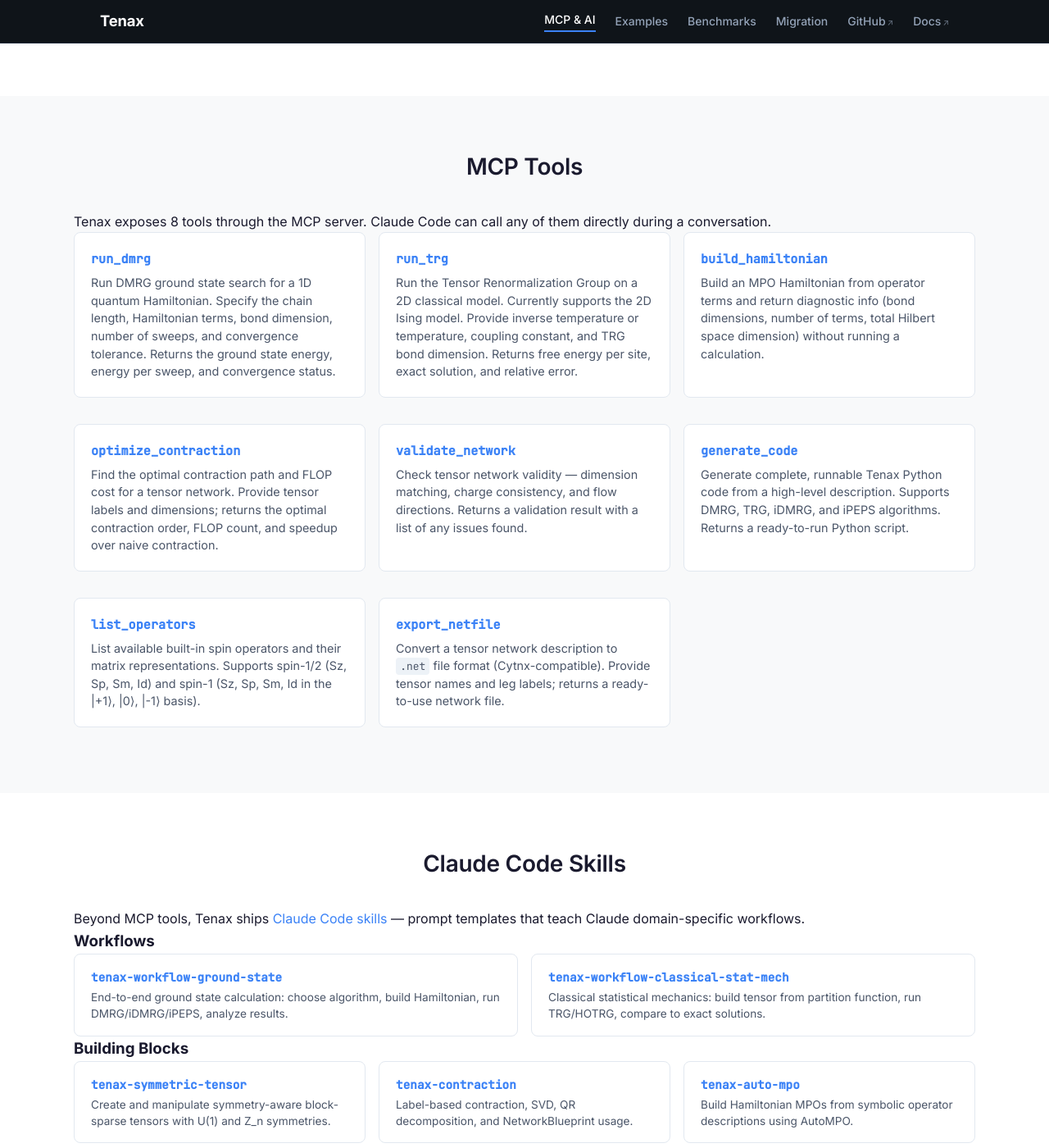
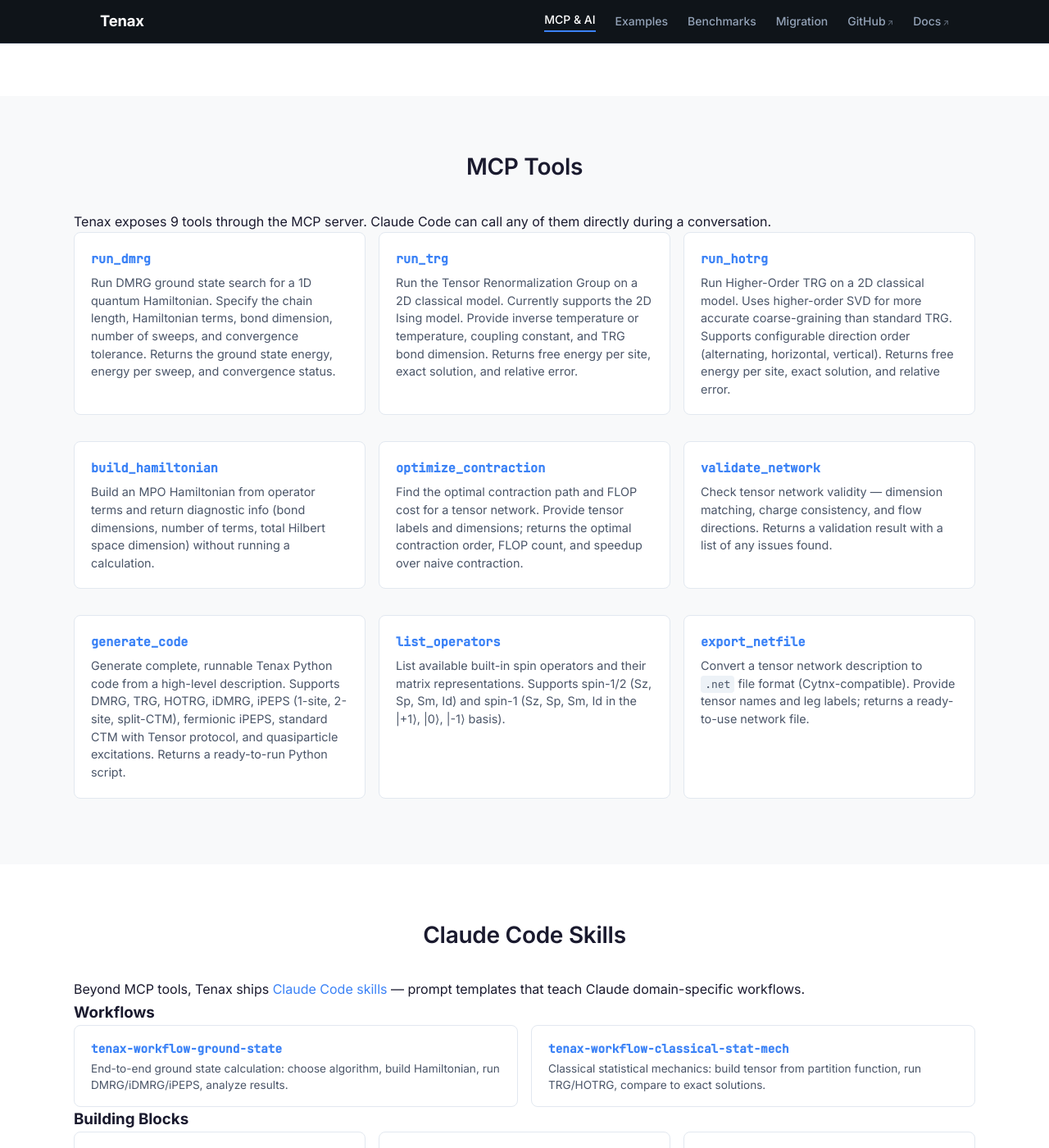
Before and after one commit to tenax-lab/tenax-lab.github.io, a Jekyll site: the page built from mcp.md, in a window 1280 px wide and 1400 px high, scrolled down 788 px. Shown: the whole window at 82% size. Built offline with Jekyll 4.4.1, drawn with Linux system fonts in a browser that asks for light colours.

Commit message:
Add HOTRG tool, fermionic iPEPS, and updated codegen to MCP docs
- Add run_hotrg tool card to MCP page (9 tools now)
- Update generate_code description with all new algorithm targets
- Add Fermionic iPEPS algorithm card to homepage
- Mention HOTRG in AI workflow section

Co-Authored-By: Claude Opus 4.6 <noreply@anthropic.com>

```diff
--- a/mcp.md
+++ b/mcp.md
@@ -43,7 +43,7 @@ Add the Tenax MCP server to your Claude Code configuration (`~/.claude/settings.
 
 ## MCP Tools
 
-Tenax exposes 8 tools through the MCP server. Claude Code can call any of them directly during a conversation.
+Tenax exposes 9 tools through the MCP server. Claude Code can call any of them directly during a conversation.
 
 <div class="skills-grid">
   <div class="tool-card">
@@ -53,6 +53,10 @@ Tenax exposes 8 tools through the MCP server. Claude Code can call any of them d
   <div class="tool-card">
     <h3>run_trg</h3>
     <p>Run the Tensor Renormalization Group on a 2D classical model. Currently supports the 2D Ising model. Provide inverse temperature or temperature, coupling constant, and TRG bond dimension. Returns free energy per site, exact solution, and relative error.</p>
+  </div>
+  <div class="tool-card">
+    <h3>run_hotrg</h3>
+    <p>Run Higher-Order TRG on a 2D classical model. Uses higher-order SVD for more accurate coarse-graining than standard TRG. Supports configurable direction order (alternating, horizontal, vertical). Returns free energy per site, exact solution, and relative error.</p>
   </div>
   <div class="tool-card">
     <h3>build_hamiltonian</h3>
@@ -68,7 +72,7 @@ Tenax exposes 8 tools through the MCP server. Claude Code can call any of them d
   </div>
   <div class="tool-card">
     <h3>generate_code</h3>
-    <p>Generate complete, runnable Tenax Python code from a high-level description. Supports DMRG, TRG, iDMRG, and iPEPS algorithms. Returns a ready-to-run Python script.</p>
+    <p>Generate complete, runnable Tenax Python code from a high-level description. Supports DMRG, TRG, HOTRG, iDMRG, iPEPS (1-site, 2-site, split-CTM), fermionic iPEPS, standard CTM with Tensor protocol, and quasiparticle excitations. Returns a ready-to-run Python script.</p>
   </div>
   <div class="tool-card">
     <h3>list_operators</h3>
```
Also changed, not shown: index.md (+5 -1 lines).
